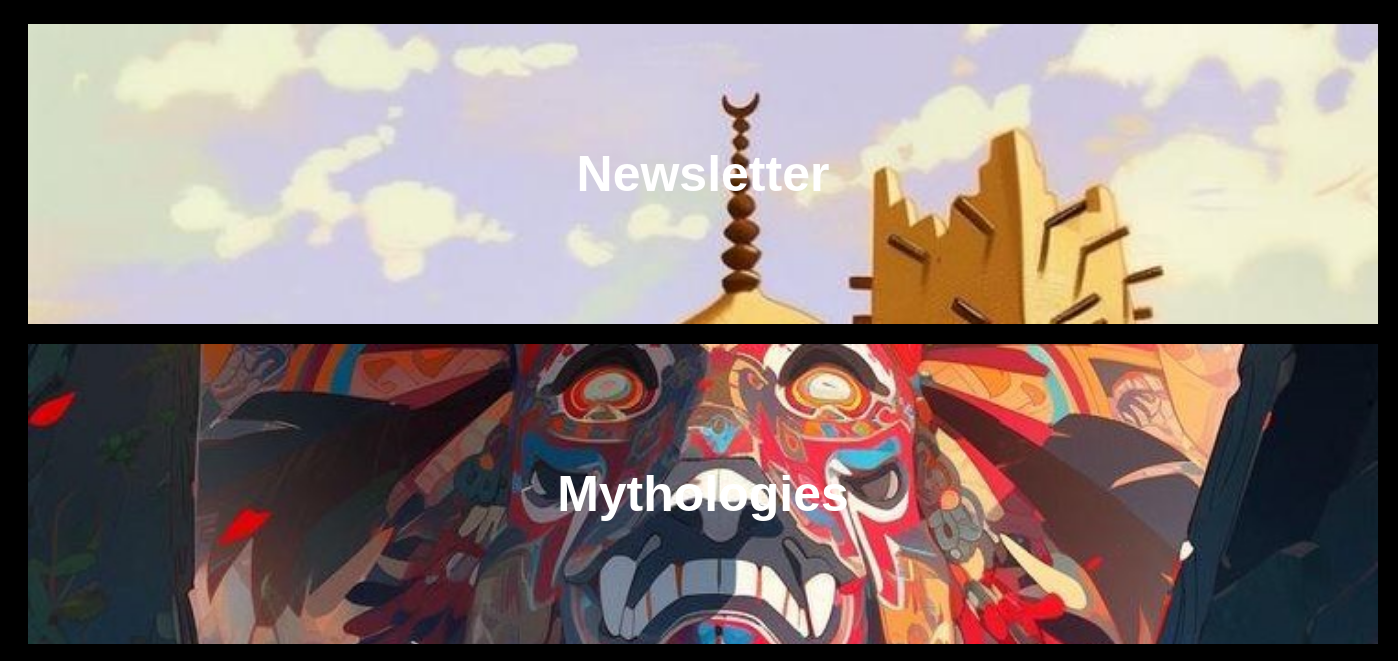
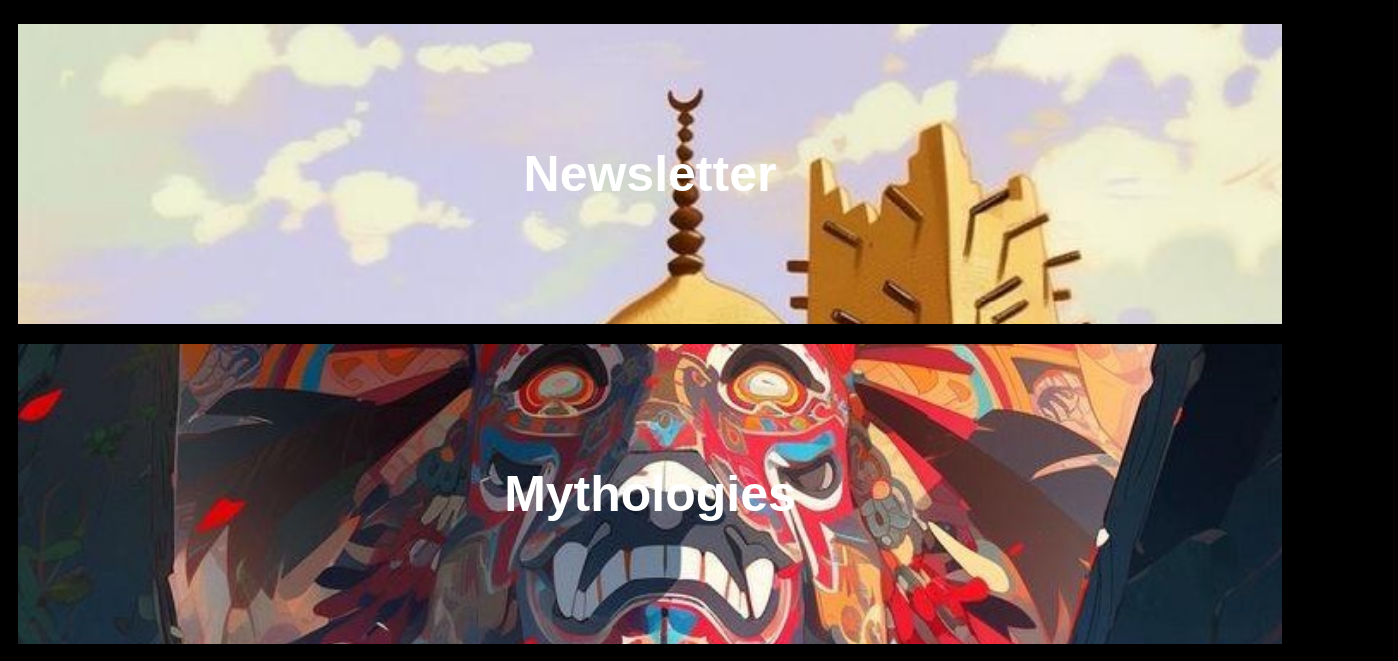
Before and after one commit to ismail-aka/thirdtrywebdesignass., a plain HTML site: page index.html in a window 1280 px wide. Shown: the part 75-736 px from the top of the page, 1398 px wide, since content can reach past the window. Drawn offline with Linux system fonts and the light colour scheme.

Commit message:
Updated files

```diff
--- a/homepage.css
+++ b/homepage.css
@@ -8,13 +8,13 @@ h1{
 }
 button{
    align-content: center;
-   background-size: 1350px;
-   width:1350px;
+   background-size: cover;
+   width:100%;
    background-repeat: no-repeat;
     border: none;
     margin-bottom: 20px;
-    margin-left: 20px;
-    margin-right: 20px;
+    margin-left: 10px;
+    margin-right: 10px;
     height: 300px;
     color: white;
     font-family: Arial;
```
